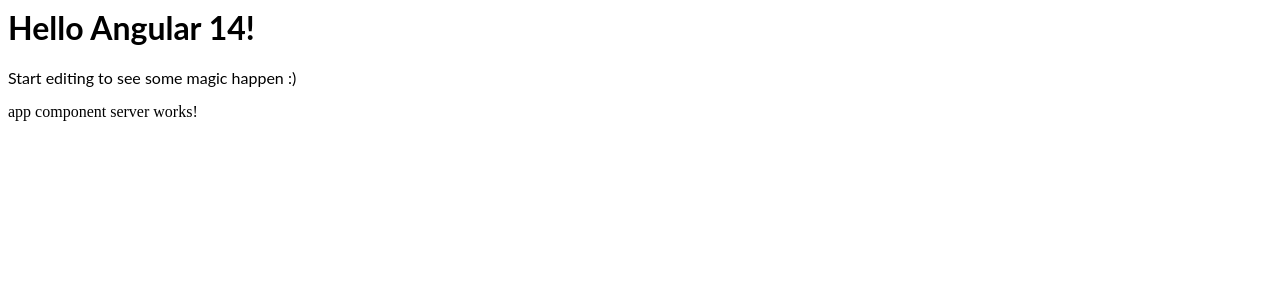
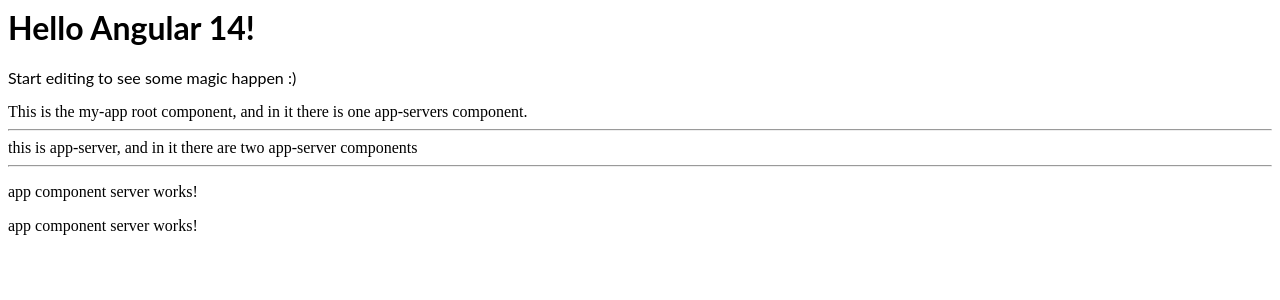
Before and after one commit to 414x6156C38210Bh/angular-ivy-4vmyyn, an Angular app: page / in a window 1280 px wide. Shown: the top 300 px of the page. Built offline with nearby package versions, Linux system fonts and the light colour scheme.

Commit message:
servers with nested server components

```diff
--- a/src/app/app.component.html
+++ b/src/app/app.component.html
@@ -1,3 +1,5 @@
 <hello name="{{ name }}"></hello>
 <p>Start editing to see some magic happen :)</p>
-<app-server></app-server>
+This is the my-app root component, and in it there is one app-servers component.
+<hr>
+<app-servers></app-servers>
--- a/src/app/server/server.component.html
+++ b/src/app/server/server.component.html
@@ -1,3 +1 @@
-<p>
-app component server works!
-</p>
+<p>app component server works!</p>
--- /dev/null
+++ b/src/app/servers/servers.component.html
@@ -0,0 +1,5 @@
+this is app-server, and in it there are two app-server components
+<hr />
+
+<app-server></app-server>
+<app-server></app-server>
--- /dev/null
+++ b/src/app/servers/servers.component.ts
@@ -0,0 +1,12 @@
+import { Component, OnInit } from '@angular/core';
+
+@Component({
+  selector: 'app-servers',
+  templateUrl: './servers.component.html',
+  styleUrls: ['./servers.component.css'],
+})
+export class ServersComponent implements OnInit {
+  constructor() {}
+
+  ngOnInit() {}
+}
```
Also changed, not shown: src/app/app.module.ts (+7 -1 lines), src/app/servers/servers.component.css (added).
